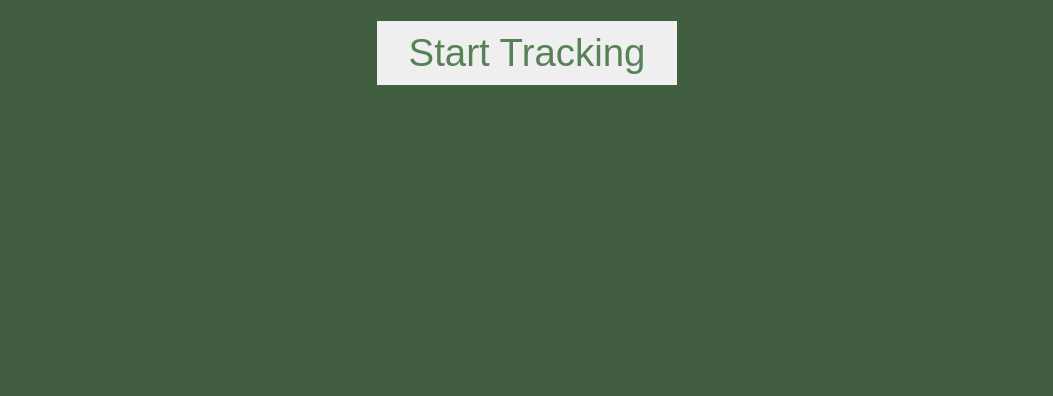
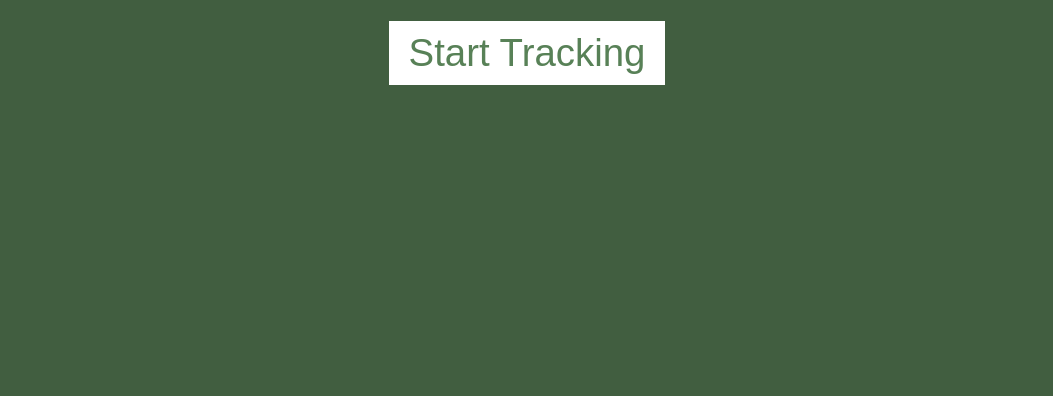
Before and after one commit to GhostScientist/howfast, a plain HTML site: page index.html in a window 1280 px wide. Shown: the part 404-800 px from the top of the page, without its empty margins (113-1166 px from the left). Drawn offline with Linux system fonts and the light colour scheme.

Commit message:
tweak colors

```diff
--- a/index.html
+++ b/index.html
@@ -7,7 +7,7 @@
     <style>
         body {
             background-color: #415E40;
-            color: #dad7cd;
+            color: #fff;
             font-family: 'Arial', sans-serif;
             font-weight: bold;
             height: 100vh;
@@ -40,6 +40,7 @@
         }
 
         button {
+            background-color: #fff;;
             border: none;
             padding-left: 10px;
             padding-right: 10px;
@@ -55,13 +56,11 @@
         }
 
         button:disabled {
-            background-color: #dad7cd;
             color: #588157;
             cursor: not-allowed;
         }
 
         button#startTracking {
-            width: 300px;
             display: inline-block
         }
 
```
